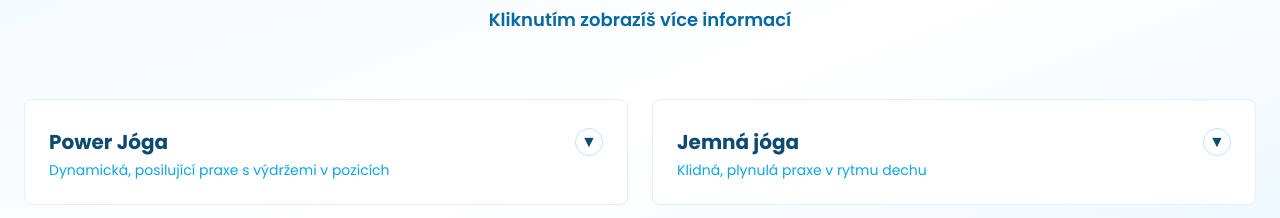
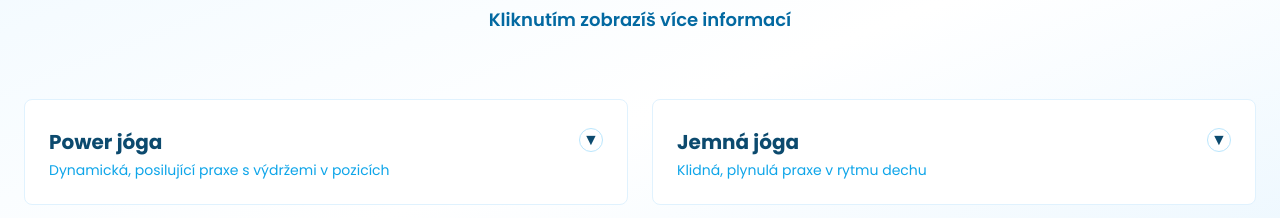
Before and after one commit to Michal-soukrome/joga-s-eliskou, a Next.js app: page / in a window 1280 px wide. Shown: the part 2060-2278 px from the top of the page. Built offline with nearby package versions, Linux system fonts and the light colour scheme.

Commit message:
malickosti

```diff
--- a/src/components/FAQ.tsx
+++ b/src/components/FAQ.tsx
@@ -56,7 +56,7 @@ export default function FAQ() {
                 <h3 className="font-semibold text-sky-900 text-base pr-4 group-hover:text-sky-700 transition-colors">
                   {faq.question}
                 </h3>
-                <span className="flex-shrink-0 text-sky-500 group-open:rotate-180 transition-transform text-xl">
+                <span className="flex-shrink-0 text-sky-500 group-open:rotate-180 transition-transform text-base">
                   ▼
                 </span>
               </summary>
--- a/src/components/Services.tsx
+++ b/src/components/Services.tsx
@@ -8,7 +8,7 @@ const lessons = [
   {
     id: 1,
     number: "",
-    title: "Power Jóga",
+    title: "Power jóga",
     subtitle: "Dynamická, posilující praxe s výdržemi v pozicích",
     steps: [
       {
@@ -123,7 +123,7 @@ export default function Lekce() {
                     </p>
                   </div>
                   <div
-                    className={`mt-1 shrink-0 w-7 h-7 rounded-full border flex items-center justify-center transition-all duration-300 ${
+                    className={`mt-1 shrink-0 w-6 h-6 rounded-full border flex items-center justify-center transition-all duration-300 ${
                       isOpen ? "border-sky-400 bg-sky-50" : "border-sky-200"
                     }`}
                   >
```
